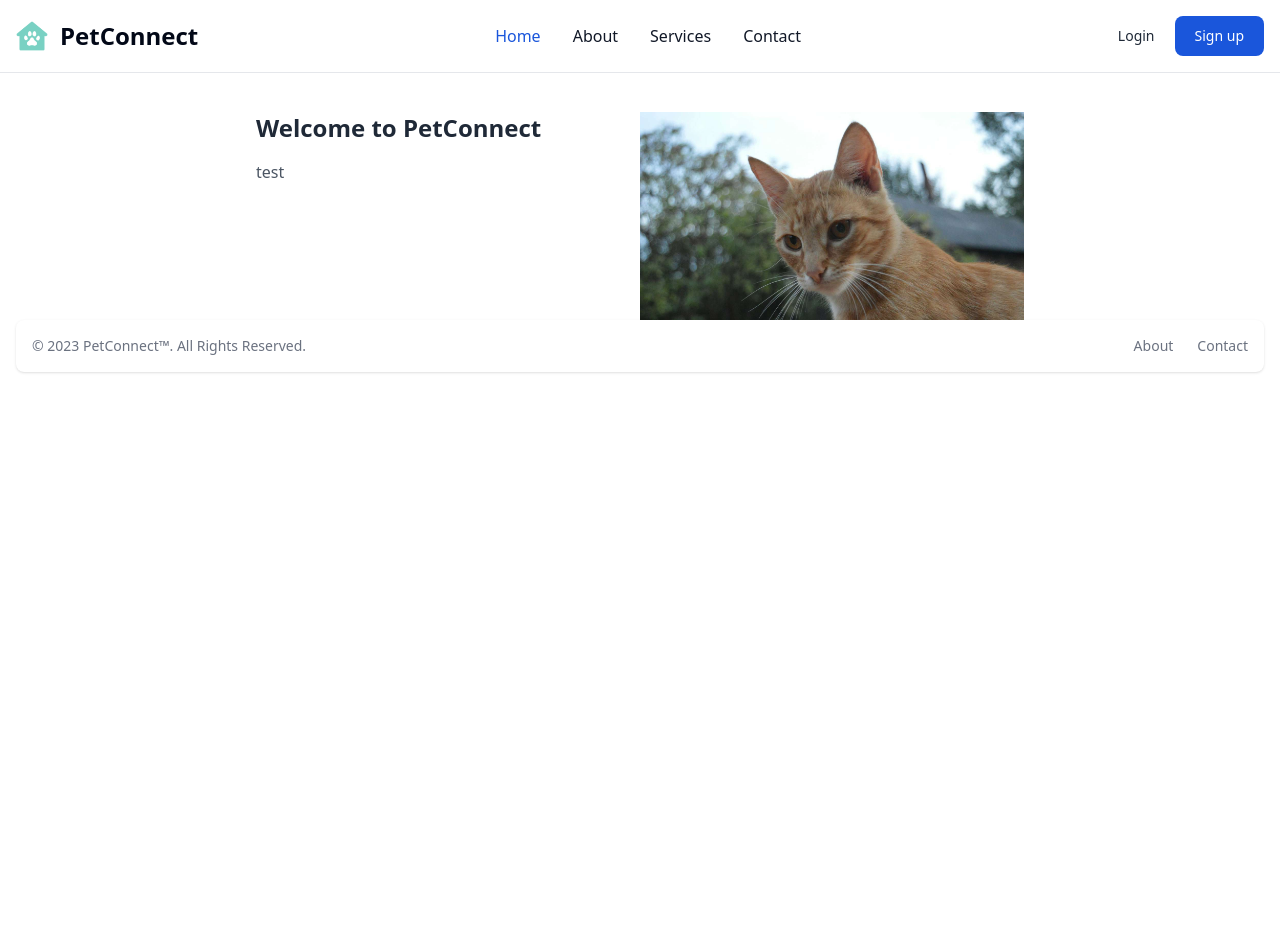
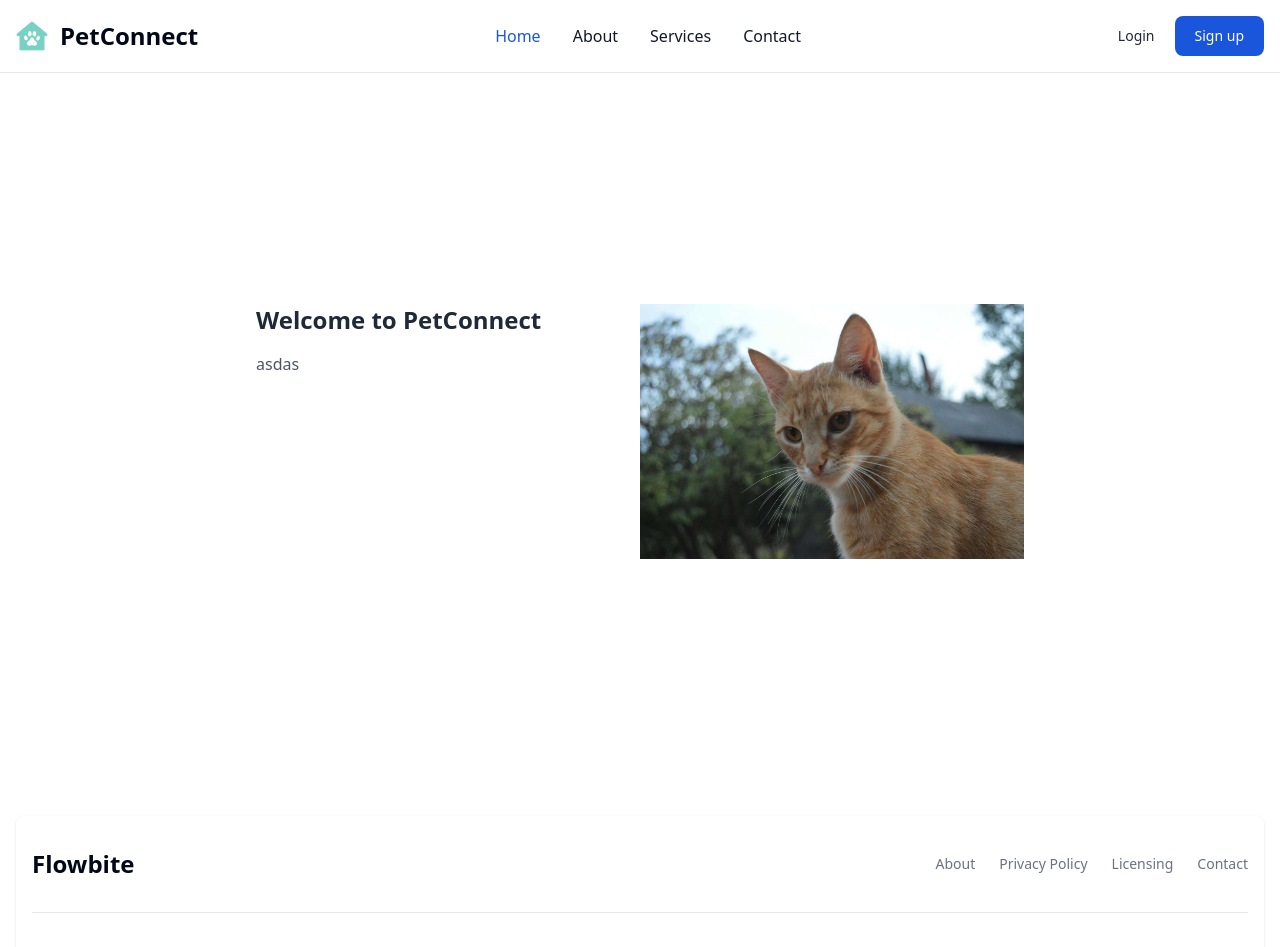
Before and after one commit to SSKiyan25/Pet-Connect, a Vue app: page / in a window 1280 px wide. Shown: the top 947 px of the page. Built offline with nearby package versions, Linux system fonts and the light colour scheme.

Commit message:
fixed some stuffs

```diff
--- a/src/components/DashboardComponent.vue
+++ b/src/components/DashboardComponent.vue
@@ -1,17 +1,20 @@
 <template>
-<div role="status" class="flex space-y-8 md:space-y-0 md:space-x-8 rtl:space-x-reverse mt-28 md:flex md:items-center">
+    <div class="flex flex-col items-center justify-center h-screen">
+        <div class="flex flex-col md:flex-row md:space-x-8">
             <div class="flex-1 items-center justify-center w-full h-48 rounded sm:w-96 dark:bg-gray-700">
                 <p>
                     <span class="text-2xl font-semibold text-gray-800 dark:text-gray-200">Welcome to PetConnect</span>
                 </p>
                 <p class="mt-4 text-gray-600 dark:text-gray-300">
-            test
+                    asdas
                 </p>
             </div>
             <div class="contents">
                 <div class="flex-1 items-center justify-center w-full h-48 rounded sm:w-96">
-            <img src="/cat-1.jpg" alt="Cat" />
+                    <img src="/cat-1.jpg" alt="Featured Image" />
                 </div>
             </div>
         </div>
+
+    </div>
 </template>
--- a/src/components/Footer/FooterComponent.vue
+++ b/src/components/Footer/FooterComponent.vue
@@ -1,31 +1,28 @@
 <template>
-    <div class="min-h-screen flex flex-col">
-        <footer class="bg-white rounded-lg shadow m-4 dark:bg-gray-800">
-            <div class="w-full mx-auto max-w-screen-xl p-4 md:flex md:items-center md:justify-between flex-grow">
-                <span class="text-sm text-gray-500 sm:text-center dark:text-gray-400">© 2023 <a href="/" class="hover:underline">PetConnect™</a>. All Rights Reserved.</span>
-                <ul class="flex flex-wrap items-center mt-3 text-sm font-medium text-gray-500 dark:text-gray-400 sm:mt-0">
+
+
+<footer class="bg-white rounded-lg shadow dark:bg-gray-900 m-4">
+    <div class="w-full max-w-screen-xl mx-auto p-4 md:py-8">
+        <div class="sm:flex sm:items-center sm:justify-between">
+            <span class="self-center text-2xl font-semibold whitespace-nowrap dark:text-white">Flowbite</span>
+            <ul class="flex flex-wrap items-center mb-6 text-sm font-medium text-gray-500 sm:mb-0 dark:text-gray-400">
                 <li>
-                        <a href="/about" class="hover:underline me-4 md:me-6">About</a>
+                    <a href="#" class="hover:underline me-4 md:me-6">About</a>
+                </li>
+                <li>
+                    <a href="#" class="hover:underline me-4 md:me-6">Privacy Policy</a>
+                </li>
+                <li>
+                    <a href="#" class="hover:underline me-4 md:me-6">Licensing</a>
                 </li>
                 <li>
                     <a href="#" class="hover:underline">Contact</a>
                 </li>
             </ul>
         </div>
+        <hr class="my-6 border-gray-200 sm:mx-auto dark:border-gray-700 lg:my-8" />
+        <span class="block text-sm text-gray-500 sm:text-center dark:text-gray-400">© 2023 <a href="https://flowbite.com/" class="hover:underline">Flowbite™</a>. All Rights Reserved.</span>
+    </div>
 </footer>
-    </div>
+
 </template>
-
-<style>
-html, body {
-    height: 100%;
-}
-
-.min-h-screen {
-    min-height: 100vh;
-}
-
-.flex-grow {
-    flex-grow: 1;
-}
-</style>
--- a/src/components/Navigation/top_bar.vue
+++ b/src/components/Navigation/top_bar.vue
@@ -1,5 +1,4 @@
 <template>
-
 
 <nav class="bg-white dark:bg-gray-900 fixed w-full z-20 top-0 start-0 border-b border-gray-200 dark:border-gray-600">
   <div class="max-w-screen-xl flex flex-wrap items-center justify-between mx-auto p-4">
```
Lines whose indentation alone changed are shown as unchanged.
